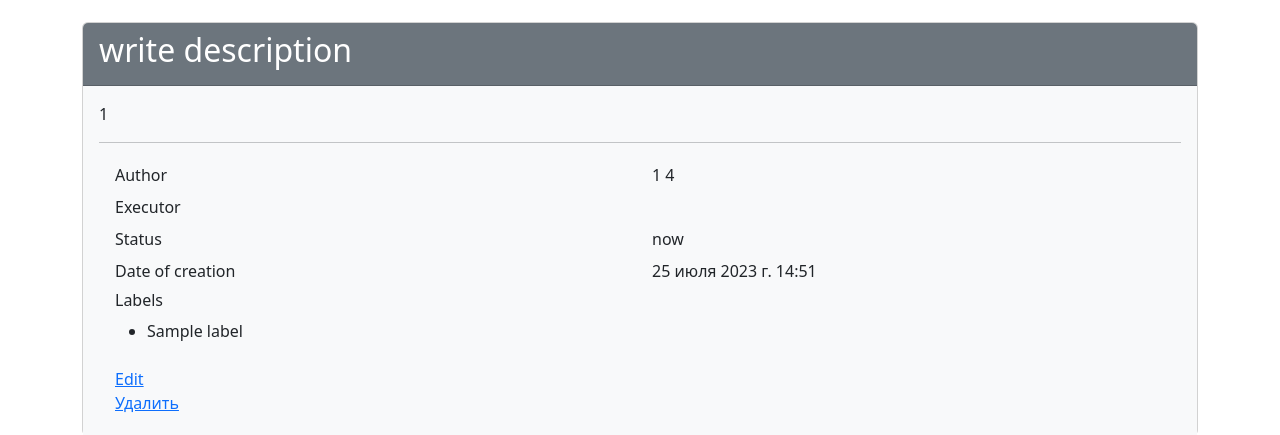
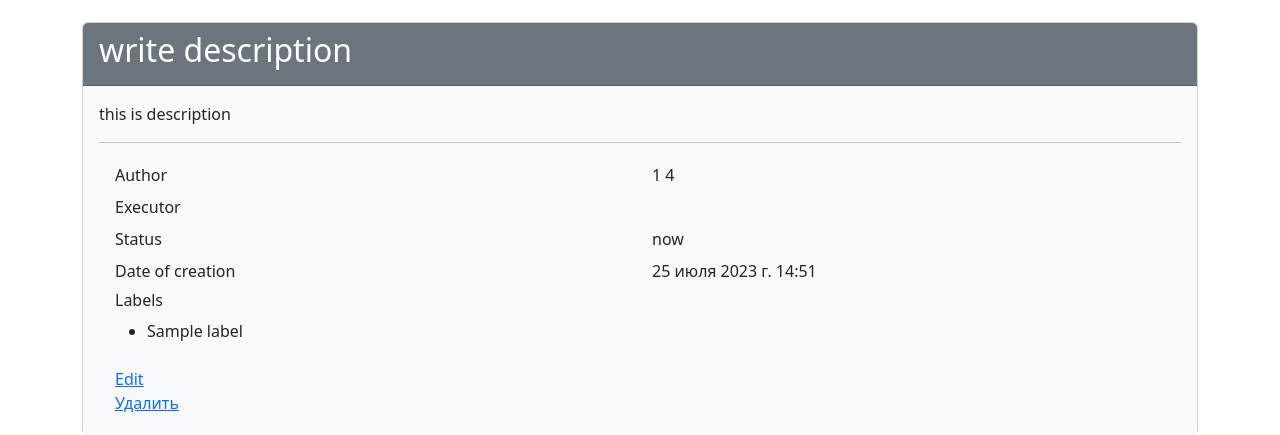
Before and after one commit to yudzhum/python-project-52, a Django app: page /tasks/1 in a window 1280 px wide. Shown: the part 130-565 px from the top of the page. Run offline with Django 4.2, Linux system fonts and the light colour scheme; a user stored in the database is signed in; data comes from the database, SQL or seed files in the repository; tables that the repository leaves empty hold one stand-in row (values such as "Sample post"); parts of the project's set-up code (start-up, migrations or seed data) failed here and were passed over; some libraries are stand-ins or nearby versions.

Commit message:
fix show task page

```diff
--- a/task_manager/tasks/templates/tasks/show_task.html
+++ b/task_manager/tasks/templates/tasks/show_task.html
@@ -10,7 +10,7 @@
   <h2>{{ task }}</h2>
 </div>
 <div class="card-body bg-light">
-  <p>{{ task.pk }}</p>
+  <p>{{ task.description }}</p>
   <hr>
   <div class="container">
     <div class="row p-1">
@@ -19,7 +19,7 @@
     </div>
     <div class="row p-1">
       <div class="col">{% translate 'Executor' %}</div>
-      <div class="col">{% firstof task.executor " " %}</div>
+      <div class="col">{{ task.executor }}</div>
     </div>
     <div class="row p-1">
       <div class="col">{% translate 'Status' %}</div>
```
